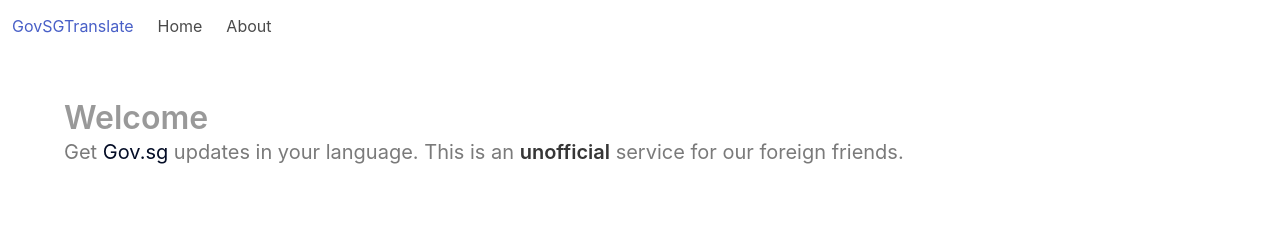
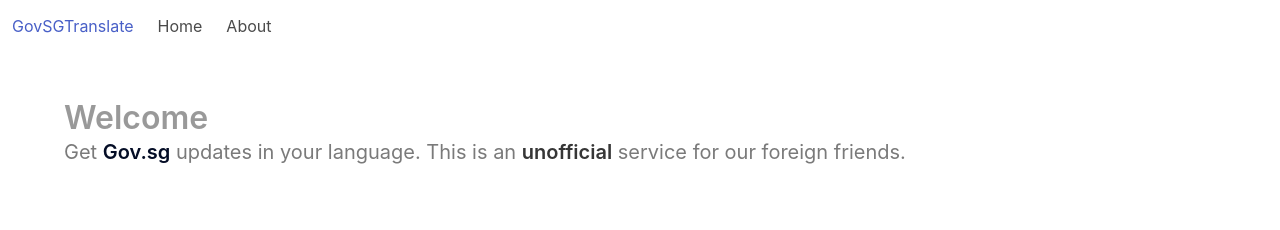
Before and after one commit to bearylogical/govsg-translator, a plain HTML site: page index.html in a window 1280 px wide. Shown: the top 230 px of the page. Drawn offline with nearby package versions, Linux system fonts and the light colour scheme.

Commit message:
bold govsg

```diff
--- a/index.html
+++ b/index.html
@@ -47,7 +47,7 @@
             <h1 class="title welcome-text">Kamusta</h1>
             <!-- <h1 class="title">Welcome | স্বাগত | स्वागत हे | Kamusta </h1> -->
             <p class="subtitle has-text-grey">
-                Get <a href="https://www.gov.sg/">Gov.sg</a> updates in your language.
+                Get <strong><a href="https://www.gov.sg/">Gov.sg</a></strong> updates in your language.
                 This is an <strong >unofficial</strong> service for our foreign friends.
             </p>
         </div>
```
